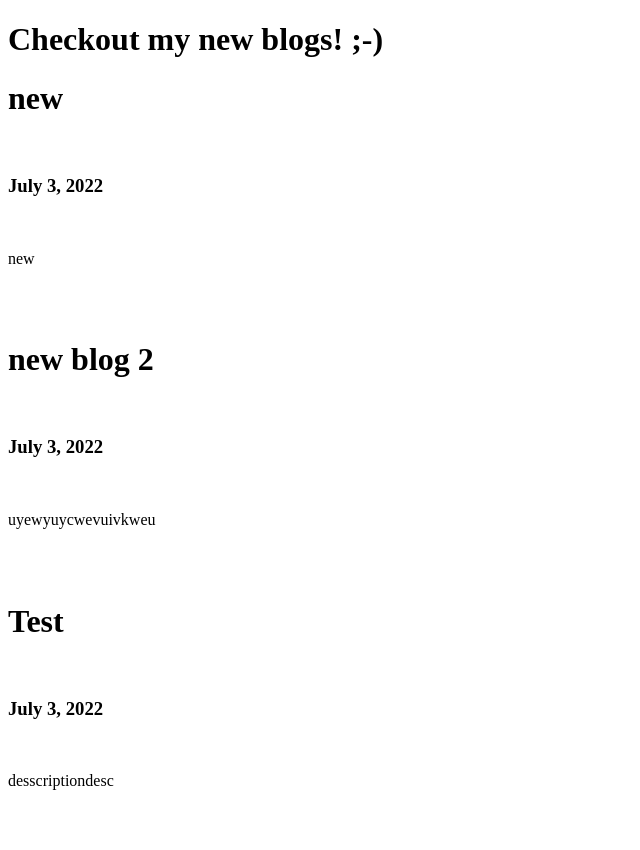
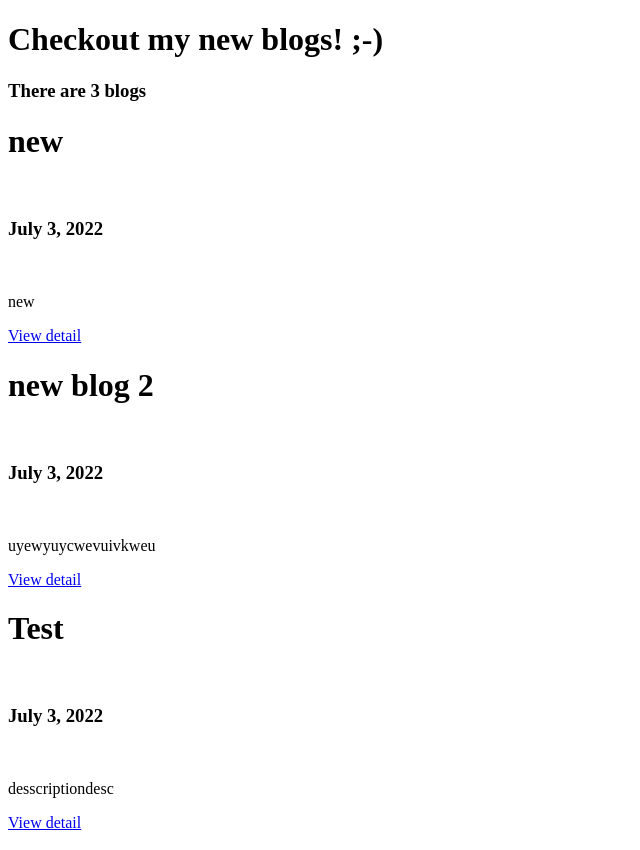
Before and after one commit to AnkitShaw-creator/personal_portfolio_project, a Django app: page /blogs/ in a window 1280 px wide. Shown: the whole page, without its empty margins (0-640 px from the left). Run offline with Django 4.2, Linux system fonts and the light colour scheme; data comes from the database, SQL or seed files in the repository.

Commit message:
commit 2

```diff
--- a/blog/templates/blogs/all_blogs.html
+++ b/blog/templates/blogs/all_blogs.html
@@ -8,10 +8,12 @@
 </head>
 <body>
     <h1>Checkout my new blogs! ;-)</h1>
+    <h3>There are {{ blogs.count }} blog{{blogs.count |pluralize }}</h3>
     {% for blog in blogs %}
     <h1>{{ blog.title }}</h1><br>
     <h3>{{ blog.datestamp }}</h3><br>
-    <p>{{ blog.description }}</p><br><br>
+    <p>{{ blog.description }}</p>
+    <a href="{% url 'blog:detail' blog.id %}" type="button">View detail</a>
     {% endfor %}
 
 </body>
--- a/blog/urls.py
+++ b/blog/urls.py
@@ -2,6 +2,9 @@ from django.urls import path, include
 
 from . import views
 
+app_name = 'blog'
+
 urlpatterns =[
     path('', views.all_blogs, name= 'all_blogs'),
+    path('<int:blog_id>/', views.detail, name='detail'),
 ]
--- a/blog/views.py
+++ b/blog/views.py
@@ -1,7 +1,14 @@
-from django.shortcuts import render
+from django.shortcuts import render, get_object_or_404
 from .models import Blog
 # Create your views here.
+
+
+
 
 def all_blogs(request):
     blogs= Blog.objects.all()
     return render(request, 'blogs/all_blogs.html',{'blogs':blogs})
+
+def detail(request, blog_id):
+    blog = get_object_or_404(Blog, pk=blog_id)
+    return render(request, 'blogs/detail.html', {'blog':blog})
--- a/portfolio/templates/portfolio/home.html
+++ b/portfolio/templates/portfolio/home.html
@@ -10,7 +10,8 @@
 <body>
     <h1>Howdy Pal!</h1>
     {% load static %}
-    <a href="{% static 'portfolio/resume.docx' %}"> Resume</a>
+    <a href="{% static 'portfolio/resume.docx' %}">Resume</a>
+    <a href="{% url 'blog:all_blogs' %}"> See my blogs</a>
     <!-- change it to pdf for the file to viewd inside the browser itself-->
     <br>
     <img src="{% static 'portfolio/img.png' %}" alt="My image">
```
Also changed, not shown: blog/templates/blogs/detail.html (added, +12 -0 lines), portfolio/views.py (line endings or trailing spaces).
